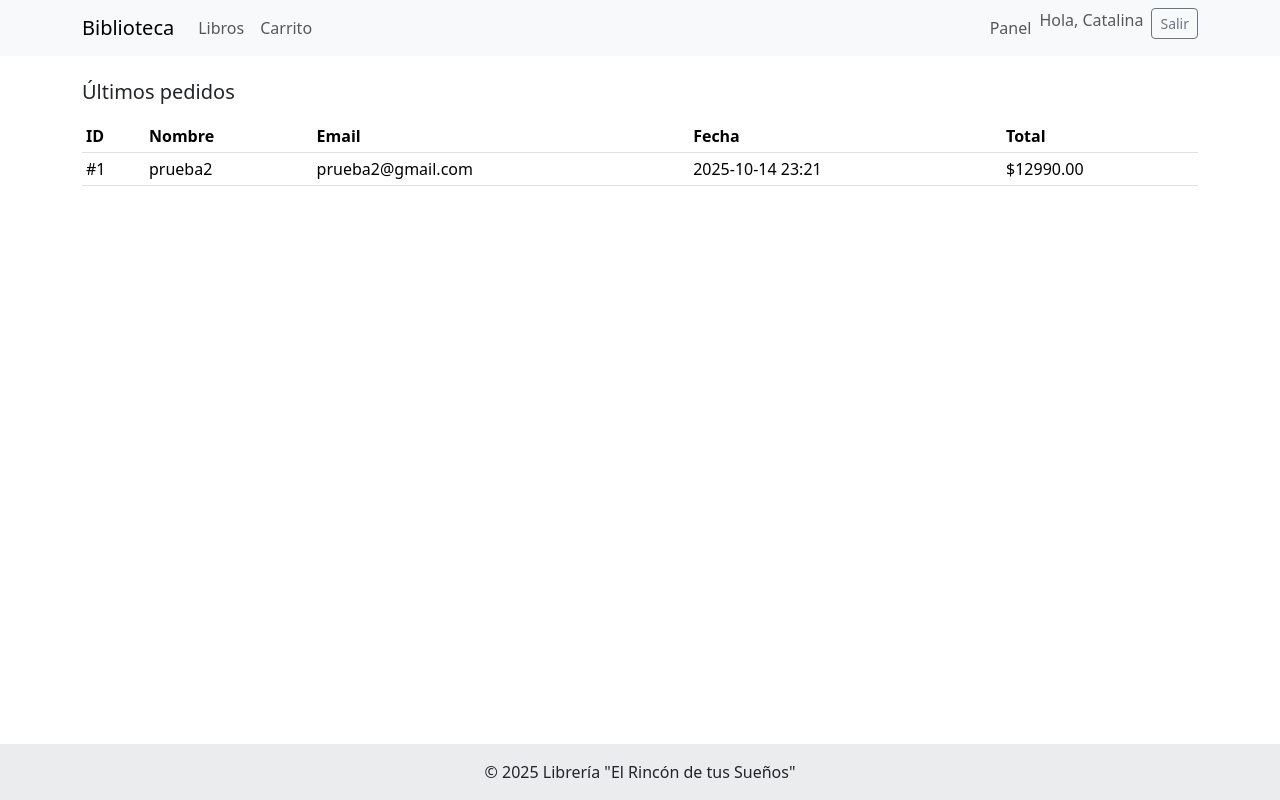
After one commit to CatalinaMonserrat/M6_Evaluacion_portafolio, a Django app: page /panel-ventas/ in a window 1280 px wide. The commit adds this page. Run offline with Django 5.2, Linux system fonts and the light colour scheme; a user stored in the database is signed in; data comes from the database, SQL or seed files in the repository; both versions use the stored data as it was after the commit.

Commit message:
Modificaciones para incorporación de vistas logout.html

```diff
--- a/biblioteca/biblioteca/settings.py
+++ b/biblioteca/biblioteca/settings.py
@@ -40,6 +40,10 @@ MIDDLEWARE = [
 ]
 
 ROOT_URLCONF = 'biblioteca.urls'
+
+LOGIN_URL = 'login'
+LOGIN_REDIRECT_URL = 'home'
+LOGOUT_REDIRECT_URL = 'home'
 
 TEMPLATES = [
     {
--- a/biblioteca/productos/urls.py
+++ b/biblioteca/productos/urls.py
@@ -5,9 +5,14 @@ urlpatterns = [
     path('', views.home, name='home'),
     path('libros/', views.LibroListView.as_view(), name='libro_list'),
     path('libros/<int:pk>/', views.LibroDetailView.as_view(), name='libro_detail'),
+    path('signup/', views.signup, name='signup'),
+    path('panel-ventas/', views.panel_ventas, name='panel_ventas'),
 
     # Carrito
     path('carrito/', views.ver_carrito, name='ver_carrito'),
     path('carrito/agregar/<int:pk>/', views.agregar_carrito, name='agregar_carrito'),
     path('carrito/quitar/<int:pk>/', views.quitar_carrito, name='quitar_carrito'),
+
+    # Checkout
+    path('checkout/', views.checkout, name='checkout'),
 ]
--- a/biblioteca/productos/views.py
+++ b/biblioteca/productos/views.py
@@ -1,15 +1,27 @@
 from django.shortcuts import render, redirect, get_object_or_404
 from django.views.generic import ListView, DetailView
 from django.contrib import messages
-from django.contrib.auth.decorators import login_required
+from django.contrib.auth import login
+from django.contrib.auth.decorators import login_required, permission_required
 from .models import Libro, Pedido, LineaPedido
-from .forms import CheckoutForm
+from .forms import CheckoutForm, SignUpForm
 
 def home(request):
     return render(request, 'productos/home.html')
 
 def ver_carrito(request):
     return render(request, 'productos/carrito.html', {'items': [], 'total': 0})
+
+def signup(request):
+    if request.method == "POST":
+        form = SignUpForm(request.POST)
+        if form.is_valid():
+            user = form.save()
+            login(request, user)
+            return redirect('home')
+    else:
+        form = SignUpForm()
+    return render(request, 'signup.html', {'form': form})
 
 class LibroListView(ListView):
     model = Libro
@@ -50,63 +62,68 @@ def ver_carrito(request):
         items.append({'libro': libro, 'cantidad': qty, 'subtotal': subtotal})
     return render(request, 'productos/carrito.html', {'items': items, 'total': total})
 
-@login_required
+
+@permission_required('productos.view_pedido', raise_exception=True)
+def panel_ventas(request):
+    pedidos = Pedido.objects.order_by('-creado_en')[:20]
+    return render(request, 'productos/panel_ventas.html', {'pedidos': pedidos})
+
+
+@login_required(login_url='login')
 def checkout(request):
-    cart = _get_cart(request.session)
+    # lee carrito de sesión
+    cart = request.session.get('cart', {})
     if not cart:
-        messages.warning(request, "El carrito está vacío.")
-        return redirect('libro_list')
+        messages.warning(request, "Tu carrito está vacío.")
+        return redirect('ver_carrito')
 
-    # Construimos el form según método
+    # arma items y total (por si quieres mostrar en GET)
+    items, total = [], 0
+    for sid, qty in cart.items():
+        libro = Libro.objects.get(pk=int(sid))
+        subtotal = libro.precio * qty
+        total += subtotal
+        items.append({'libro': libro, 'cantidad': qty, 'subtotal': subtotal})
+
     if request.method == 'POST':
         form = CheckoutForm(request.POST)
         if form.is_valid():
             pedido = Pedido.objects.create(
-                usuario=request.user,
+                usuario=request.user if request.user.is_authenticated else None,
                 nombre=form.cleaned_data['nombre'],
                 email=form.cleaned_data['email'],
                 direccion=form.cleaned_data['direccion'],
             )
-
-            # Validación de stock y creación de líneas
-            for sid, qty in cart.items():
-                libro = get_object_or_404(Libro, pk=int(sid))
-                qty = int(qty)
-                if libro.stock < qty:
-                    messages.error(request, f"No hay suficiente stock de {libro}.")
-                    pedido.delete()
-                    return redirect('libro_list')
-
+            # crea líneas
+            for it in items:
                 LineaPedido.objects.create(
                     pedido=pedido,
-                    libro=libro,
-                    cantidad=qty,
-                    precio_unitario=libro.precio,
+                    libro=it['libro'],
+                    cantidad=it['cantidad'],
+                    precio_unitario=it['libro'].precio,
                 )
-                libro.stock -= qty
-                libro.save()
+                # opcional: descuenta stock
+                it['libro'].stock = max(0, it['libro'].stock - it['cantidad'])
+                it['libro'].save()
 
-            # Vaciar carrito y salir
+            # limpia carrito
             request.session['cart'] = {}
-            messages.success(request, "Pedido creado con éxito.")
+            request.session.modified = True
+
+            messages.success(request, f"¡Pedido #{pedido.id} creado con éxito!")
             return redirect('home')
     else:
-        form = CheckoutForm(initial={
-            'nombre': request.user.get_full_name() or request.user.username,
-            'email': request.user.email
-        })
-
-    # Si es GET o POST inválido, armamos items y total para render
-    items, total = [], Decimal('0')
-    for sid, qty in cart.items():
-        libro = get_object_or_404(Libro, pk=int(sid))
-        qty = int(qty)
-        subtotal = libro.precio * qty  # Decimal * int
-        total += subtotal
-        items.append({'libro': libro, 'cantidad': qty, 'subtotal': subtotal})
+        # precarga datos del usuario si existen
+        initial = {}
+        if request.user.is_authenticated:
+            initial = {
+                'nombre': request.user.get_username(),
+                'email': request.user.email,
+            }
+        form = CheckoutForm(initial=initial)
 
     return render(request, 'productos/checkout.html', {
         'form': form,
         'items': items,
-        'total': total
+        'total': total,
     })
--- a/biblioteca/templates/base.html
+++ b/biblioteca/templates/base.html
@@ -6,11 +6,11 @@
     <meta name="viewport" content="width=device-width,initial-scale=1">
     <title>{% block title %}Biblioteca{% endblock %}</title>
     {% load static %}
+    <link href="https://cdn.jsdelivr.net/npm/bootstrap@5.3.3/dist/css/bootstrap.min.css" rel="stylesheet">
     <link rel="stylesheet" href="{% static 'css/site.css' %}">
-    <link href="https://cdn.jsdelivr.net/npm/bootstrap@5.3.3/dist/css/bootstrap.min.css" rel="stylesheet">
 </head>
 
-<body>
+<body class="d-flex flex-column min-vh-100">
     <nav class="navbar navbar-expand-lg bg-body-tertiary">
         <div class="container">
             <a class="navbar-brand" href="{% url 'home' %}">Biblioteca</a>
@@ -23,12 +23,27 @@
                     <li class="nav-item"><a class="nav-link" href="{% url 'ver_carrito' %}">Carrito</a></li>
                 </ul>
                 <ul class="navbar-nav">
+                    {% if perms.productos.view_pedido %}
+                    <li class="nav-item"><a class="nav-link" href="{% url 'panel_ventas' %}">Panel</a></li>
+                    {% endif %}
                     {% if user.is_authenticated %}
-                    <li class="nav-item me-2"><span class="navbar-text">Hola, {{ user.username }}</span></li>
-                    <li class="nav-item"><a class="btn btn-outline-secondary btn-sm" href="{% url 'logout' %}">Salir</a>
+                    <li class="nav-item me-2">
+                        <span class="navbar-text">Hola, {{ user.get_username }}</span>
+                    </li>
+                    <li class="nav-item">
+                        <!-- Logout seguro por POST -->
+                        <form method="post" action="{% url 'logout' %}" class="d-inline">
+                            {% csrf_token %}
+                            <button class="btn btn-outline-secondary btn-sm">Salir</button>
+                        </form>
                     </li>
                     {% else %}
-                    <li class="nav-item"><a class="btn btn-primary btn-sm" href="{% url 'login' %}">Ingresar</a></li>
+                    <li class="nav-item me-2">
+                        <a class="btn btn-outline-primary btn-sm" href="{% url 'signup' %}">Crear cuenta</a>
+                    </li>
+                    <li class="nav-item">
+                        <a class="btn btn-primary btn-sm" href="{% url 'login' %}">Ingresar</a>
+                    </li>
                     {% endif %}
                 </ul>
             </div>
@@ -45,6 +60,12 @@
     </main>
 
     <script src="https://cdn.jsdelivr.net/npm/bootstrap@5.3.3/dist/js/bootstrap.bundle.min.js"></script>
+    <footer class="bg-body-tertiary text-center text-lg-start mt-auto">
+        <div class="text-center p-3" style="background-color: rgba(0, 0, 0, 0.05);">
+            © 2025 Librería "El Rincón de tus Sueños"
+        </div>
+    </footer>
+
 </body>
 
 </html>
--- /dev/null
+++ b/biblioteca/templates/productos/panel_ventas.html
@@ -0,0 +1,31 @@
+{% extends 'base.html' %}
+{% block title %}Panel de Ventas{% endblock %}
+{% block content %}
+<h1 class="h5 mb-3">Últimos pedidos</h1>
+<table class="table table-sm">
+    <thead>
+        <tr>
+            <th>ID</th>
+            <th>Nombre</th>
+            <th>Email</th>
+            <th>Fecha</th>
+            <th>Total</th>
+        </tr>
+    </thead>
+    <tbody>
+        {% for p in pedidos %}
+        <tr>
+            <td>#{{ p.id }}</td>
+            <td>{{ p.nombre }}</td>
+            <td>{{ p.email }}</td>
+            <td>{{ p.creado_en|date:"Y-m-d H:i" }}</td>
+            <td>${{ p.total }}</td>
+        </tr>
+        {% empty %}
+        <tr>
+            <td colspan="5">Sin pedidos.</td>
+        </tr>
+        {% endfor %}
+    </tbody>
+</table>
+{% endblock %}
```
Also changed, not shown: biblioteca/productos/forms.py (+11 -0 lines), biblioteca/templates/logout.html (added, +7 -0 lines), biblioteca/templates/signup.html (added, +14 -0 lines), biblioteca/db.sqlite3, biblioteca/productos/admin.py (line endings or trailing spaces).
